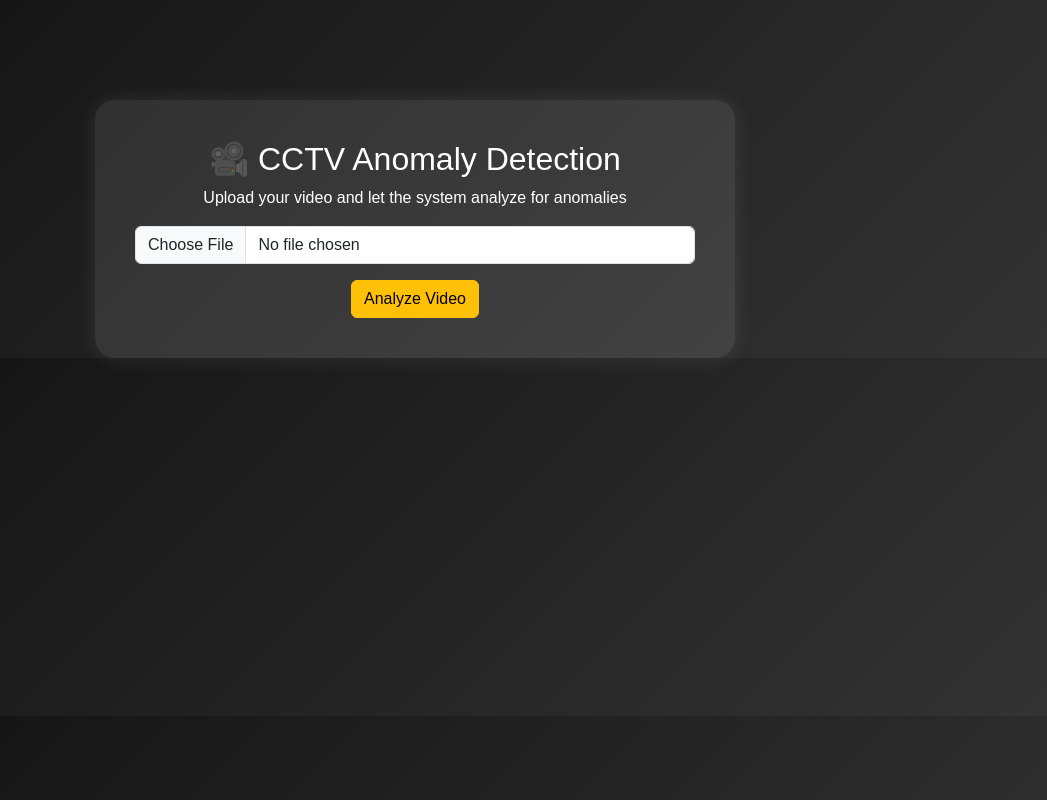
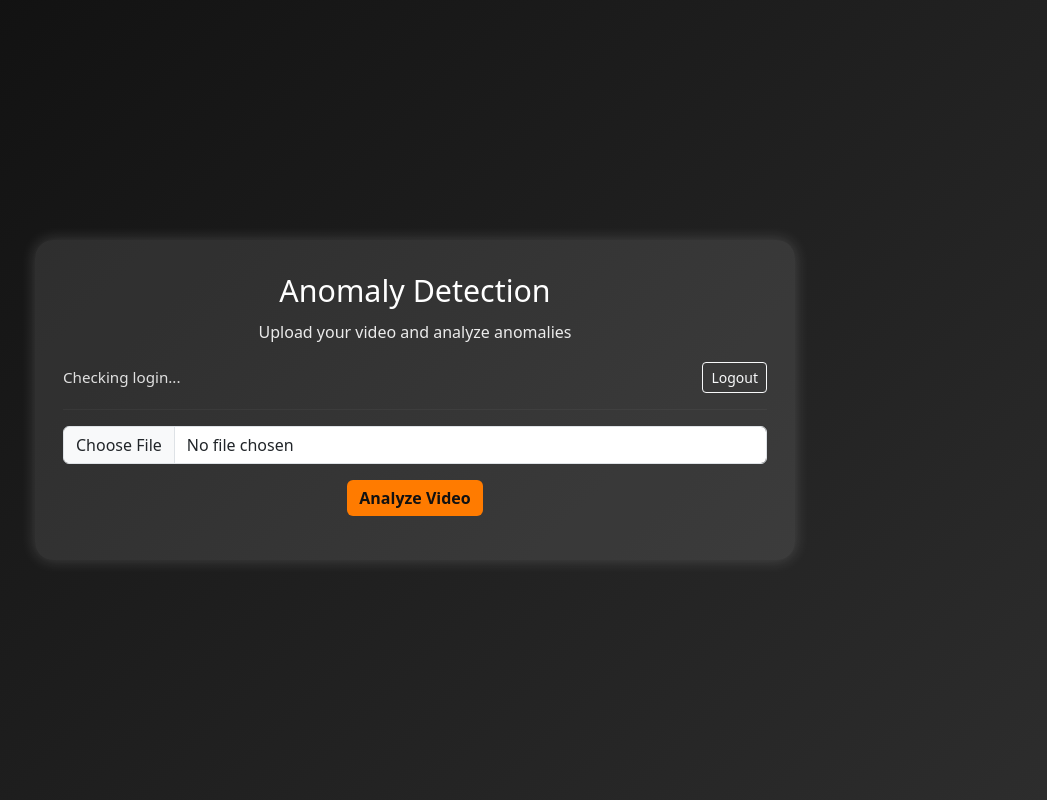
Before and after one commit to rohandeshmukh0205/Anomaly_Detection_in_CCTV_Footage_Project, a Flask app: page / in a window 1280 px wide. Shown: the whole page, without its empty margins (225-1272 px from the left). Run offline with Flask 3, Linux system fonts and the light colour scheme; parts of the project's set-up code (start-up, migrations or seed data) failed here and were passed over; some libraries are stand-ins or nearby versions.

Commit message:
Project Impliment in Firebase

```diff
--- a/app.py
+++ b/app.py
@@ -1,23 +1,98 @@
-from flask import Flask, render_template, request, url_for
+import os
+from flask import Flask, render_template, request, url_for, abort, redirect, send_from_directory
 from werkzeug.utils import secure_filename
-import os
+
+import firebase_admin
+from firebase_admin import credentials, auth as fb_auth, messaging
 
 from model import train_autoencoder, detect_anomalies
 
 app = Flask(__name__)
 
+# ---------- Config ----------
 UPLOAD_FOLDER = os.path.join("static", "uploads")
+GRAPH_FOLDER = os.path.join("static", "graphs")
 os.makedirs(UPLOAD_FOLDER, exist_ok=True)
+os.makedirs(GRAPH_FOLDER, exist_ok=True)
 app.config["UPLOAD_FOLDER"] = UPLOAD_FOLDER
+
+# Put your Firebase Web config here ONCE (shared by login + index templates)
+FIREBASE_WEB_CONFIG = {
+  "apiKey": "AIzaSyBP2qiP9xOq2n-ueg48egQHK9qlteUMP5o",
+  "authDomain": "anomaly-detection-in-cctv.firebaseapp.com",
+  "projectId": "anomaly-detection-in-cctv",
+  "storageBucket": "anomaly-detection-in-cctv.firebasestorage.app",
+  "messagingSenderId": "1016994415144",
+  "appId": "1:1016994415144:web:070ba602553c0c3c9f6b1d",
+  "measurementId": "G-ZJXZ7PVV63",  # optional
+}
+
+
+# ---------- Firebase Admin init (Option B: path relative to this file) ----------
+SERVICE_ACCOUNT_PATH = os.path.join(os.path.dirname(__file__), "serviceAccountKey.json")
+if not os.path.exists(SERVICE_ACCOUNT_PATH):
+    raise FileNotFoundError(
+        f"Missing serviceAccountKey.json at: {SERVICE_ACCOUNT_PATH}. "
+        f"Place it next to app.py (do NOT commit to GitHub)."
+    )
+
+# Avoid double-init when Flask debug reloads
+if not firebase_admin._apps:
+    cred = credentials.Certificate(SERVICE_ACCOUNT_PATH)
+    firebase_admin.initialize_app(cred)
+
+
+def require_firebase_user():
+    auth_header = request.headers.get("Authorization", "")
+    if not auth_header.startswith("Bearer "):
+        abort(401, description="Missing Bearer token")
+
+    id_token = auth_header.split("Bearer ", 1)[1].strip()
+    if not id_token:
+        abort(401, description="Empty Bearer token")
+
+    try:
+        return fb_auth.verify_id_token(id_token)
+    except Exception:
+        abort(401, description="Invalid/expired token")
+
+@app.route("/firebase-messaging-sw.js")
+def fcm_sw():
+    return send_from_directory("static", "firebase-messaging-sw.js", mimetype="application/javascript")
+
+TOPIC = "alerts"
+
+@app.post("/save-token")
+def save_token():
+    require_firebase_user()  # verify user logged in
+    token = (request.get_json() or {}).get("token")
+    if not token:
+        return {"error": "Missing token"}, 400
+
+    resp = messaging.subscribe_to_topic([token], TOPIC)
+    return {"ok": True, "success": resp.success_count}
+
+
+@app.route("/login")
+def login_page():
+    return render_template("login.html", firebase_config=FIREBASE_WEB_CONFIG)
+
+@app.route("/register")
+def register_page():
+    return render_template("register.html")
 
 
 @app.route("/")
 def index():
-    return render_template("index.html")
+    # upload page (client JS redirects to /login if not logged in)
+    return render_template("index.html", firebase_config=FIREBASE_WEB_CONFIG)
 
 
 @app.route("/upload", methods=["POST"])
 def upload_video():
+    decoded = require_firebase_user()
+    uid = decoded.get("uid", "unknown")
+
     if "video" not in request.files:
         return "Error: No video file uploaded", 400
 
@@ -26,24 +101,34 @@
         return "Error: No file selected", 400
 
     filename = secure_filename(file.filename)
-    saved_path = os.path.join(app.config["UPLOAD_FOLDER"], filename)
+
+    # Store uploads per user
+    user_upload_dir = os.path.join(app.config["UPLOAD_FOLDER"], uid)
+    os.makedirs(user_upload_dir, exist_ok=True)
+    saved_path = os.path.join(user_upload_dir, filename)
     file.save(saved_path)
 
+    # Train + detect
     model = train_autoencoder(saved_path)
-    results = detect_anomalies(saved_path, model)
 
+    # Save graph per user+file (avoids overwrite)
+    base = os.path.splitext(filename)[0]
+    user_graph_dir = os.path.join("graphs", uid)
+    os.makedirs(os.path.join("static", user_graph_dir), exist_ok=True)
+    graph_rel_path = os.path.join(user_graph_dir, f"{base}_anomaly_graph.png").replace("\\", "/")
+
+    results = detect_anomalies(saved_path, model, graph_rel_path=graph_rel_path)
     if results is None:
         return "Error: Anomaly detection failed. Check your model.py function.", 500
 
     return render_template(
         "result.html",
-        video_url=url_for("static", filename=f"uploads/{filename}"),
+        video_url=url_for("static", filename=f"uploads/{uid}/{filename}"),
+        graph_url=url_for("static", filename=results.get("graph_path", "")),
         timestamps=results.get("timestamps", []),
-        graph_url=url_for("static", filename=results.get("graph_path", "")),
         threshold=results.get("threshold", 0.0),
         is_anomaly_detected=results.get("is_anomaly_detected", "No"),
     )
 
-
 if __name__ == "__main__":
     app.run(debug=True)
--- a/requirements.txt
+++ b/requirements.txt
@@ -4,3 +4,5 @@
 numpy
 tensorflow
 werkzeug
+matplotlib
+firebase-admin
--- /dev/null
+++ b/static/styles.css
@@ -0,0 +1,67 @@
+:root{
+  --bg1:#0f0f0f;
+  --bg2:#2d2d2d;
+  --card: rgba(255,255,255,0.10);
+  --shadow: 0 0 15px rgba(255,255,255,0.18);
+  --accent: #ff7b00;
+  --ok: #00ff99;
+  --bad: #ff4444;
+}
+
+body{
+  background: linear-gradient(135deg, var(--bg1), var(--bg2));
+  color: #fff;
+  font-family: Poppins, system-ui, -apple-system, Segoe UI, Roboto, Arial, sans-serif;
+}
+
+.page-wrap{
+  min-height: 100vh;
+  display: flex;
+  align-items: center;
+  justify-content: center;
+  padding: 48px 16px;
+}
+
+.card-box{
+  width: min(760px, 94vw);
+  background: var(--card);
+  border-radius: 18px;
+  box-shadow: var(--shadow);
+  padding: 28px;
+}
+
+.title{
+  font-size: 1.9rem;
+  margin-bottom: 6px;
+}
+
+.subtitle{
+  opacity: 0.9;
+  margin-bottom: 18px;
+}
+
+.btn-accent{
+  background: var(--accent);
+  border: none;
+  color: #111;
+  font-weight: 600;
+}
+
+.btn-accent:hover{ filter: brightness(1.05); }
+
+.status-yes{ color: var(--bad); font-weight: 700; }
+.status-no{ color: var(--ok); font-weight: 700; }
+
+video, img{
+  width: 100%;
+  border-radius: 12px;
+}
+
+.small-muted{
+  opacity: 0.85;
+  font-size: 0.95rem;
+}
+
+hr.soft{
+  border-color: rgba(255,255,255,0.15);
+}
--- a/templates/index.html
+++ b/templates/index.html
@@ -3,58 +3,192 @@
 <head>
   <meta charset="UTF-8">
   <meta name="viewport" content="width=device-width, initial-scale=1.0">
-  <title>Upload CCTV Video</title>
+  <title>anomaly-detection-in-cctv</title>
+  <link rel="icon" type="image/jpeg" href="{{ url_for('static', filename='assets/logo.jpg') }}">
   <link href="https://cdn.jsdelivr.net/npm/bootstrap@5.3.0/dist/css/bootstrap.min.css" rel="stylesheet">
-  <style>
-    body {
-      background: linear-gradient(135deg, #111, #333);
-      color: white;
-      font-family: 'Poppins', sans-serif;
-      text-align: center;
-      padding-top: 100px;
-    }
-    .upload-box {
-      background: rgba(255, 255, 255, 0.1);
-      border-radius: 20px;
-      padding: 40px;
-      box-shadow: 0 0 20px rgba(255,255,255,0.1);
-      width: 50%;
-      margin: auto;
-    }
-    .spinner-border {
-      display: none;
-      margin-top: 20px;
-    }
-  </style>
+  <link rel="stylesheet" href="{{ url_for('static', filename='styles.css') }}">
 </head>
 <body>
-  <div class="upload-box">
-    <h2>🎥 CCTV Anomaly Detection</h2>
-    <p>Upload your video and let the system analyze for anomalies </p>
+  <div class="page-wrap">
+    <div class="card-box text-center">
+      <div class="title">Anomaly Detection</div>
+      <div class="subtitle">Upload your video and analyze anomalies</div>
 
-    <form id="uploadForm" action="/upload" method="POST" enctype="multipart/form-data">
-      <div class="mb-3">
-        <input type="file" name="video" accept="video/*" class="form-control" required>
+      <div class="d-flex justify-content-between align-items-center mb-3">
+        <div id="authStatus" class="small-muted">Checking login...</div>
+        <button id="logoutBtn" type="button" class="btn btn-outline-light btn-sm">Logout</button>
       </div>
-      <button type="submit" class="btn btn-warning">Analyze Video</button>
-    </form>
 
-    <!-- Loading Spinner -->
-    <div class="spinner-border text-warning" role="status" id="loadingSpinner">
-      <span class="visually-hidden">Analyzing...</span>
+      <hr class="soft">
+
+      <form id="uploadForm" enctype="multipart/form-data">
+        <div class="mb-3">
+          <input type="file" name="video" accept="video/*" class="form-control" required>
+        </div>
+        <button type="submit" class="btn btn-accent">Analyze Video</button>
+      </form>
+
+      <div class="spinner-border text-warning mt-3" role="status" id="loadingSpinner" style="display:none;">
+        <span class="visually-hidden">Analyzing...</span>
+      </div>
+      <p id="loadingText" class="mt-2" style="display:none;">Analyzing video... please wait...</p>
+      <div id="errBox" class="mt-3 text-danger"></div>
     </div>
-
-    <p id="loadingText" style="display:none; margin-top:15px;">⏳ Analyzing video... please wait...</p>
   </div>
 
-  <script>
-    const form = document.getElementById("uploadForm");
+  <script type="module">
+    import { initializeApp } from "https://www.gstatic.com/firebasejs/10.12.5/firebase-app.js";
+    import { getAuth, signOut } from "https://www.gstatic.com/firebasejs/10.12.5/firebase-auth.js";
+
+    // FCM (Web Push)
+    import { getMessaging, getToken, onMessage } from "https://www.gstatic.com/firebasejs/10.12.5/firebase-messaging.js";
+
+    const firebaseConfig = {
+      apiKey: "AIzaSyBP2qiP9xOq2n-ueg48egQHK9qlteUMP5o",
+      authDomain: "anomaly-detection-in-cctv.firebaseapp.com",
+      projectId: "anomaly-detection-in-cctv",
+      storageBucket: "anomaly-detection-in-cctv.firebasestorage.app",
+      messagingSenderId: "1016994415144",
+      appId: "1:1016994415144:web:070ba602553c0c3c9f6b1d",
+      measurementId: "G-ZJXZ7PVV63"
+    };
+
+    // === Firebase init ===
+    const app = initializeApp(firebaseConfig);
+    const auth = getAuth(app);
+
+    const authStatus = document.getElementById("authStatus");
+    const errBox = document.getElementById("errBox");
     const spinner = document.getElementById("loadingSpinner");
     const loadingText = document.getElementById("loadingText");
 
-    form.addEventListener("submit", () => {
+    // === Auth guard ===
+    const token = sessionStorage.getItem("idToken");
+    if (!token) {
+      window.location.replace("/login");
+    } else {
+      authStatus.textContent = "Logged in";
+    }
+
+    // === Logout ===
+    document.getElementById("logoutBtn").addEventListener("click", async () => {
+      sessionStorage.removeItem("idToken");
+      try { await signOut(auth); } catch (e) {}
+      window.location.replace("/login");
+    });
+
+    // === FCM setup ===
+    async function enablePushNotifications() {
+      // 1) Ask permission
+      if (!("Notification" in window)) {
+        console.log("Notifications not supported in this browser.");
+        return;
+      }
+
+      const permission = await Notification.requestPermission();
+      if (permission !== "granted") {
+        console.log("Notification permission not granted.");
+        return;
+      }
+
+      // 2) Register service worker (recommended)
+      // IMPORTANT: make sure your Flask serves this at /firebase-messaging-sw.js
+      let swReg = null;
+      if ("serviceWorker" in navigator) {
+        swReg = await navigator.serviceWorker.register("/firebase-messaging-sw.js");
+      }
+
+      // 3) Get FCM token using VAPID public key
+      const messaging = getMessaging(app);
+      const vapidKey = "BKvsTaHaPMTpaONfNPjYeHXdFU93znh_PpkL9x8pe_KvUdmUjW_raXpbTWCVwVmu99PePNDo_pGyEfAUisTPoow";
+
+      const fcmToken = await getToken(messaging, {
+        vapidKey,
+        serviceWorkerRegistration: swReg
+      });
+
+      if (!fcmToken) {
+        console.log("No FCM token returned.");
+        return;
+      }
+
+      // 4) Send token to backend so it can subscribe to topic
+      const idToken = sessionStorage.getItem("idToken");
+      if (!idToken) return;
+
+      const res = await fetch("/save-token", {
+        method: "POST",
+        headers: {
+          "Content-Type": "application/json",
+          "Authorization": `Bearer ${idToken}`
+        },
+        body: JSON.stringify({ token: fcmToken })
+      });
+
+      if (!res.ok) {
+        const t = await res.text();
+        console.log("save-token failed:", t);
+      } else {
+        console.log("FCM token saved & subscribed.");
+      }
+
+      // Foreground message handler
+      onMessage(messaging, (payload) => {
+        console.log("FCM foreground message:", payload);
+        // Optional: show something on UI
+        // errBox.textContent = payload?.notification?.body || "Notification received";
+      });
+    }
+
+    // Call once after page load (user will see permission popup)
+    enablePushNotifications().catch((e) => console.log("FCM init error:", e));
+
+    // === Upload ===
+    document.getElementById("uploadForm").addEventListener("submit", async (e) => {
+      e.preventDefault();
+      errBox.textContent = "";
+
+      const idToken = sessionStorage.getItem("idToken");
+      if (!idToken) {
+        window.location.replace("/login");
+        return;
+      }
+
       spinner.style.display = "inline-block";
       loadingText.style.display = "block";
+
+      try {
+        const formData = new FormData(e.target);
+
+        const res = await fetch("/upload", {
+          method: "POST",
+          headers: { "Authorization": `Bearer ${idToken}` },
+          body: formData,
+        });
+
+        if (res.status === 401) {
+          sessionStorage.removeItem("idToken");
+          try { await signOut(auth); } catch (e) {}
+          window.location.replace("/login");
+          return;
+        }
+
+        const html = await res.text();
+        if (!res.ok) {
+          spinner.style.display = "none";
+          loadingText.style.display = "none";
+          errBox.textContent = html || ("Upload failed with status " + res.status);
+          return;
+        }
+
+        document.open();
+        document.write(html);
+        document.close();
+      } catch (err) {
+        spinner.style.display = "none";
+        loadingText.style.display = "none";
+        errBox.textContent = err?.message || "Upload failed";
+      }
     });
   </script>
 </body>
```
Also changed, not shown: model.py (+18 -7 lines), static/firebase-messaging-sw.js (added, +14 -0 lines), templates/login.html (added, +93 -0 lines), templates/register.html (added, +86 -0 lines), templates/result.html (+17 -53 lines), static/assets/logo.jpg (added).
